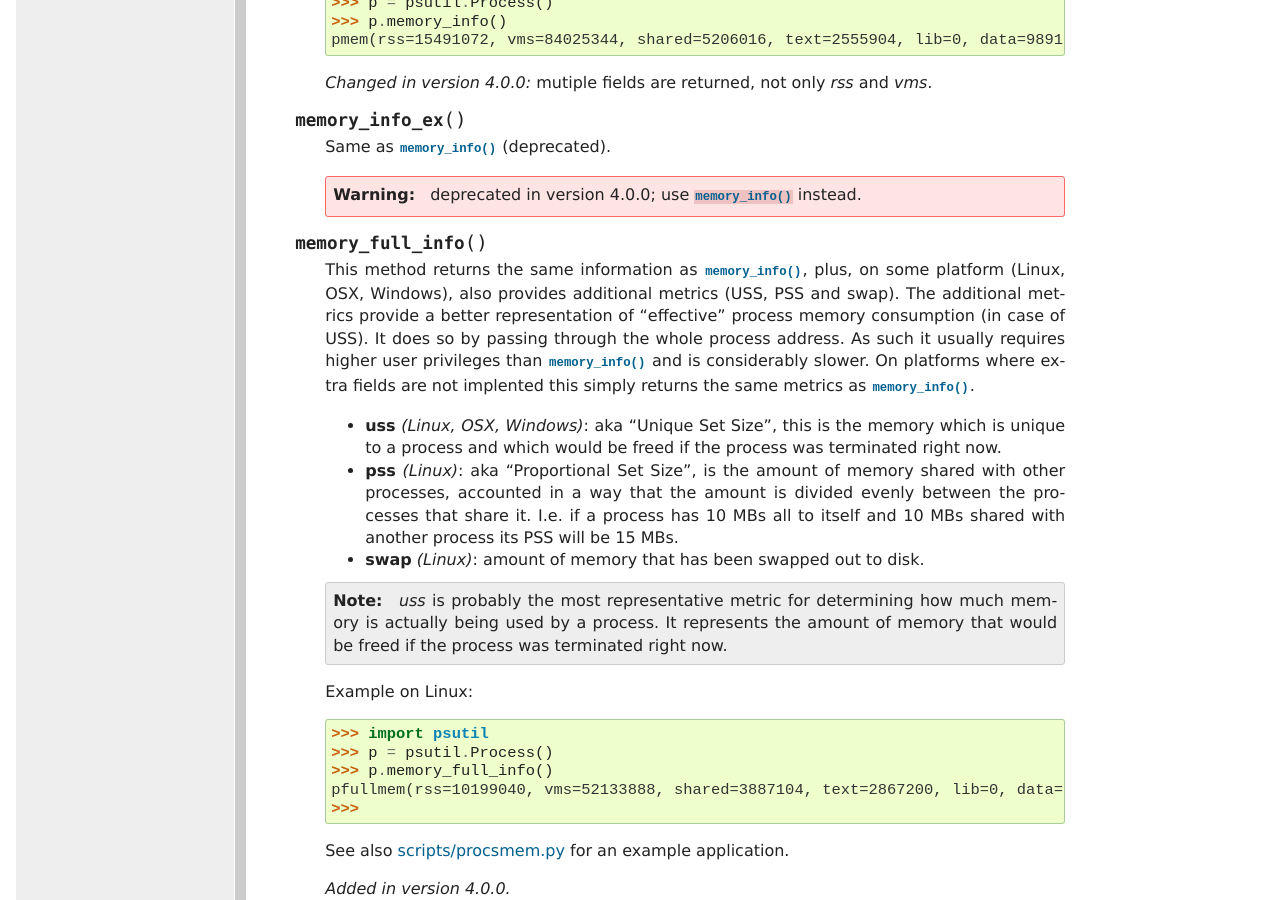
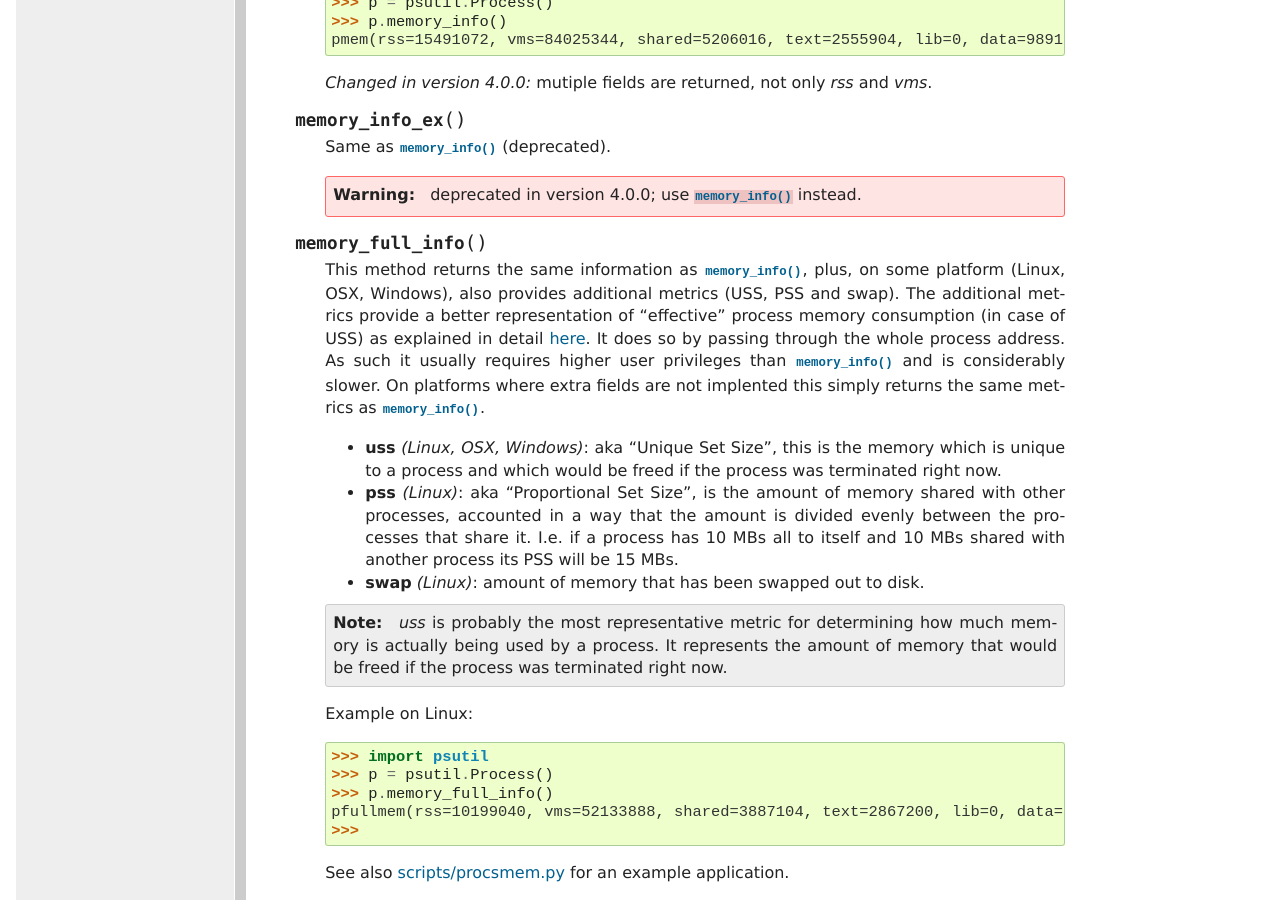
Before and after one commit to giampaolo/psutil, a Sphinx documentation site: the page built from docs/index.rst, in a window 1280 px wide and 900 px high, scrolled down 17565 px. Built offline with Sphinx 7.4.7, drawn with Linux system fonts in a browser that asks for light colours; formulas are drawn with MathJax 3.

Commit message:
update docs

```diff
--- a/HISTORY.rst
+++ b/HISTORY.rst
@@ -11,7 +11,8 @@
   'children_system' (always set to 0 on OSX and Windows).
 - #789: [Windows] psutil.cpu_times() return two new fields: "interrupt" and
   "dpc". Same for psutil.cpu_times_percent().
-- #792: new psutil.cpu_stats() function.
+- #792: new psutil.cpu_stats() function returning number of CPU ctx switches
+  interrupts, soft interrupts and syscalls.
 
 **Bug fixes**
 
--- a/docs/index.rst
+++ b/docs/index.rst
@@ -161,7 +161,7 @@
   - **soft_interrupts**:
     number of software interrupts since boot. Always set to ``0`` on Windows
     and SunOS.
-  - **syscalls***: number of system calls since boot. Always set to ``0`` on
+  - **syscalls**: number of system calls since boot. Always set to ``0`` on
     Linux.
 
   Example (Linux):
@@ -1130,7 +1130,8 @@
      some platform (Linux, OSX, Windows), also provides additional metrics
      (USS, PSS and swap).
      The additional metrics provide a better representation of "effective"
-     process memory consumption (in case of USS).
+     process memory consumption (in case of USS) as explained in detail
+     `here <http://grodola.blogspot.com/2016/02/psutil-4-real-process-memory-and-environ.html>`__.
      It does so by passing through the whole process address.
      As such it usually requires higher user privileges than
      :meth:`memory_info` and is considerably slower.
```
Also changed, not shown: 1 other file.
